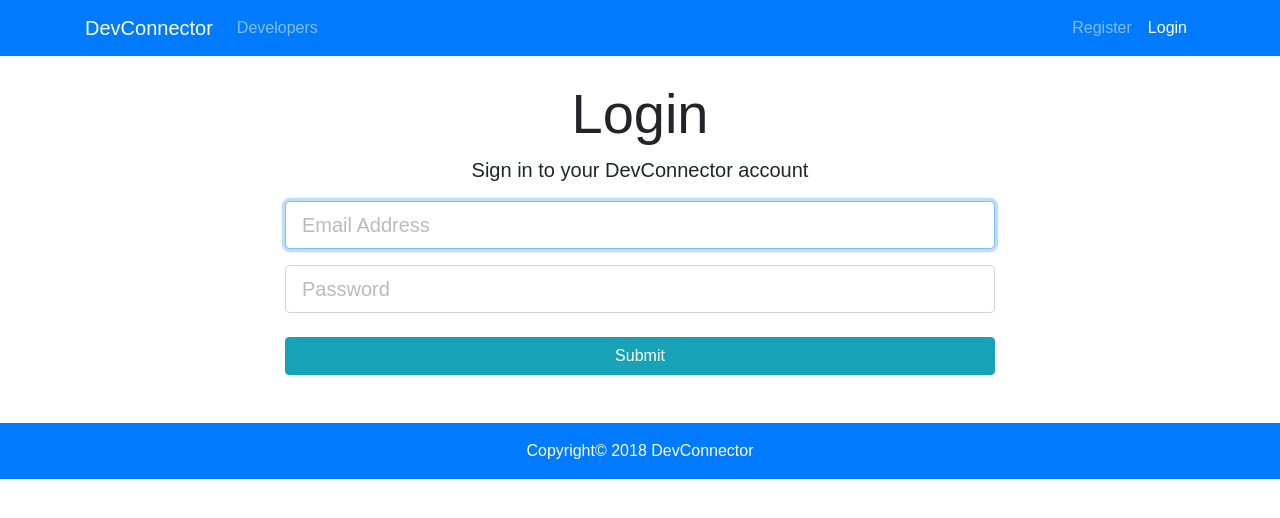
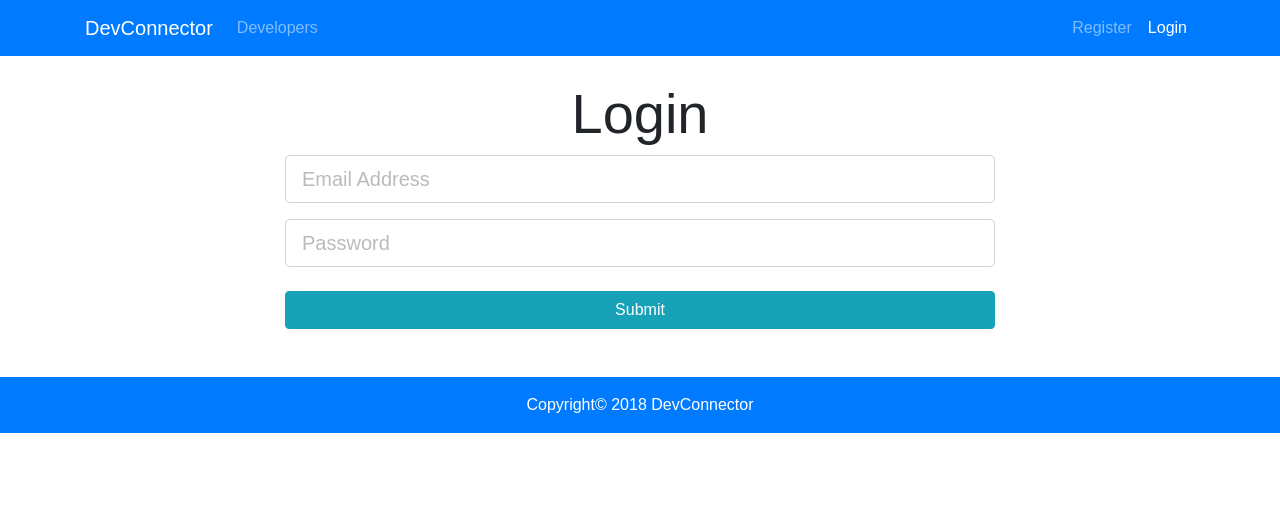
Before and after one commit to eokwukwe/devconnector, a React (Create React App) app in the folder client/: page /login in a window 1280 px wide. Shown: the top 518 px of the page. Built offline with nearby package versions, Linux system fonts and the light colour scheme.

Commit message:
created TextFieldGroup component for form inputs

```diff
--- a/client/src/components/auth/Login.js
+++ b/client/src/components/auth/Login.js
@@ -1,9 +1,9 @@
 import React, { Component } from 'react';
 import { withRouter } from 'react-router-dom';
 import PropTypes from 'prop-types';
-import classnames from 'classnames';
 import { connect } from 'react-redux';
 import { loginUser } from '../../actions/authActions';
+import TextFieldGroup from '../common/TextFieldGroup';
 
 class Login extends Component {
   state = {
@@ -57,41 +57,26 @@
           <div className="row">
             <div className="col-md-8 m-auto">
               <h1 className="display-4 text-center">Login</h1>
-              <p className="lead text-center">
-                Sign in to your DevConnector account
-              </p>
+
               <form onSubmit={this.onSubmit}>
-                <div className="form-group">
-                  <input
-                    type="email"
-                    className={classnames('form-control form-control-lg', {
-                      'is-invalid': errors.email
-                    })}
+                <TextFieldGroup
                   placeholder="Email Address"
                   name="email"
+                  type="email"
                   value={email}
                   onChange={this.onChange('email')}
-                    autoFocus
+                  error={errors.email}
                 />
-                  {errors.email && (
-                    <div className="invalid-feedback">{errors.email}</div>
-                  )}
-                </div>
-                <div className="form-group">
-                  <input
-                    type="password"
-                    className={classnames('form-control form-control-lg', {
-                      'is-invalid': errors.password
-                    })}
+
+                <TextFieldGroup
                   placeholder="Password"
                   name="password"
+                  type="password"
                   value={password}
                   onChange={this.onChange('password')}
+                  error={errors.password}
                 />
-                  {errors.password && (
-                    <div className="invalid-feedback">{errors.password}</div>
-                  )}
-                </div>
+
                 <input type="submit" className="btn btn-info btn-block mt-4" />
               </form>
             </div>
--- a/client/src/components/auth/Register.js
+++ b/client/src/components/auth/Register.js
@@ -1,9 +1,9 @@
 import React, { Component } from 'react';
 import { withRouter } from 'react-router-dom';
 import PropTypes from 'prop-types';
-import classnames from 'classnames';
 import { connect } from 'react-redux';
 import { registerUser } from '../../actions/authActions';
+import TextFieldGroup from '../common/TextFieldGroup';
 
 class Register extends Component {
   state = {
@@ -33,8 +33,8 @@
   //=============================///////////////========================//
   //-----------Refer back to Q&A in Section 8, Lecture 42---------------//
 
-  // Another way to perform the work of componentWillReceiveProps with the
-  // new getDerivedStateFromProps
+  // Another way to perform the work of componentWillReceiveProps without
+  // the new getDerivedStateFromProps
   // componentDidUpdate(prevProps) {
   //   if (prevProps.errors !== this.props.errors) {
   //    this.setState({ errors: this.props.errors });
@@ -69,71 +69,43 @@
                 Create your DevConnector account
               </p>
               <form noValidate onSubmit={this.onSubmit}>
-                <div className="form-group">
-                  <input
+                <TextFieldGroup
+                  placeholder="Enter your name"
+                  name="name"
                   type="text"
-                    className={classnames('form-control form-control-lg', {
-                      'is-invalid': errors.name
-                    })}
-                    placeholder="Name"
-                    name="name"
                   value={name}
                   onChange={this.onChange('name')}
-                    autoFocus
+                  error={errors.name}
                 />
-                  {errors.name && (
-                    <div className="invalid-feedback">{errors.name}</div>
-                  )}
-                </div>
-                <div className="form-group">
-                  <input
+
+                <TextFieldGroup
+                  placeholder="Email Address"
+                  name="name"
                   type="email"
-                    className={classnames('form-control form-control-lg', {
-                      'is-invalid': errors.email
-                    })}
-                    placeholder="Email Address"
-                    name="email"
                   value={email}
                   onChange={this.onChange('email')}
+                  error={errors.email}
+                  info="This site uses Gravatar so if you want a profile image, use a Gravatar email"
                 />
-                  {errors.email && (
-                    <div className="invalid-feedback">{errors.email}</div>
-                  )}
-                  <small className="form-text text-muted">
-                    This site uses Gravatar so if you want a profile image, use
-                    a Gravatar email
-                  </small>
-                </div>
-                <div className="form-group">
-                  <input
-                    type="password"
-                    className={classnames('form-control form-control-lg', {
-                      'is-invalid': errors.password
-                    })}
+
+                <TextFieldGroup
                   placeholder="Password"
                   name="password"
+                  type="password"
                   value={password}
                   onChange={this.onChange('password')}
+                  error={errors.password}
                 />
-                  {errors.password && (
-                    <div className="invalid-feedback">{errors.password}</div>
-                  )}
-                </div>
-                <div className="form-group">
-                  <input
-                    type="password"
-                    className={classnames('form-control form-control-lg', {
-                      'is-invalid': errors.password2
-                    })}
+
+                <TextFieldGroup
                   placeholder="Confirm Password"
                   name="password2"
+                  type="password"
                   value={password2}
                   onChange={this.onChange('password2')}
+                  error={errors.password2}
                 />
-                  {errors.password2 && (
-                    <div className="invalid-feedback">{errors.password2}</div>
-                  )}
-                </div>
+
                 <input type="submit" className="btn btn-info btn-block mt-4" />
               </form>
             </div>
--- /dev/null
+++ b/client/src/components/common/TextFieldGroup.js
@@ -0,0 +1,50 @@
+import React from 'react';
+import classnames from 'classnames';
+import PropTypes from 'prop-types';
+
+const TextFieldGroup = ({
+  name,
+  placeholder,
+  value,
+  error,
+  label,
+  info,
+  type,
+  onChange,
+  disabled
+}) => {
+  return (
+    <div className="form-group">
+      <input
+        type={type}
+        className={classnames('form-control form-control-lg', {
+          'is-invalid': error
+        })}
+        placeholder={placeholder}
+        name={name}
+        value={value}
+        onChange={onChange}
+        disabled={disabled}
+      />
+      {info && <small className="form-text text-muted">{info}</small>}
+      {error && <div className="invalid-feedback">{error}</div>}
+    </div>
+  );
+};
+
+TextFieldGroup.propTypes = {
+  name: PropTypes.string.isRequired,
+  placeholder: PropTypes.string,
+  value: PropTypes.string.isRequired,
+  info: PropTypes.string,
+  error: PropTypes.string,
+  type: PropTypes.string.isRequired,
+  onChange: PropTypes.func.isRequired,
+  disabled: PropTypes.string
+};
+
+TextFieldGroup.defaultProps = {
+  type: 'text'
+};
+
+export default TextFieldGroup;
```
Lines whose indentation alone changed are shown as unchanged.
